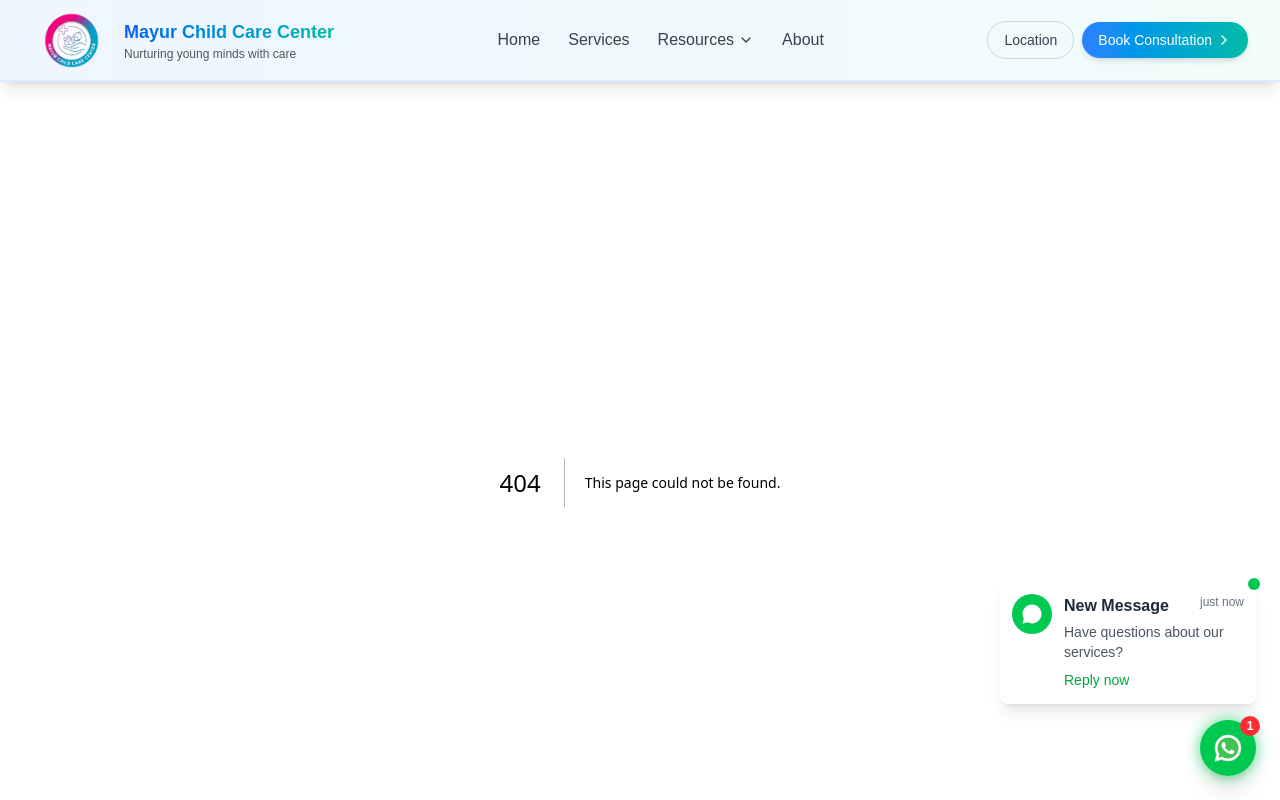
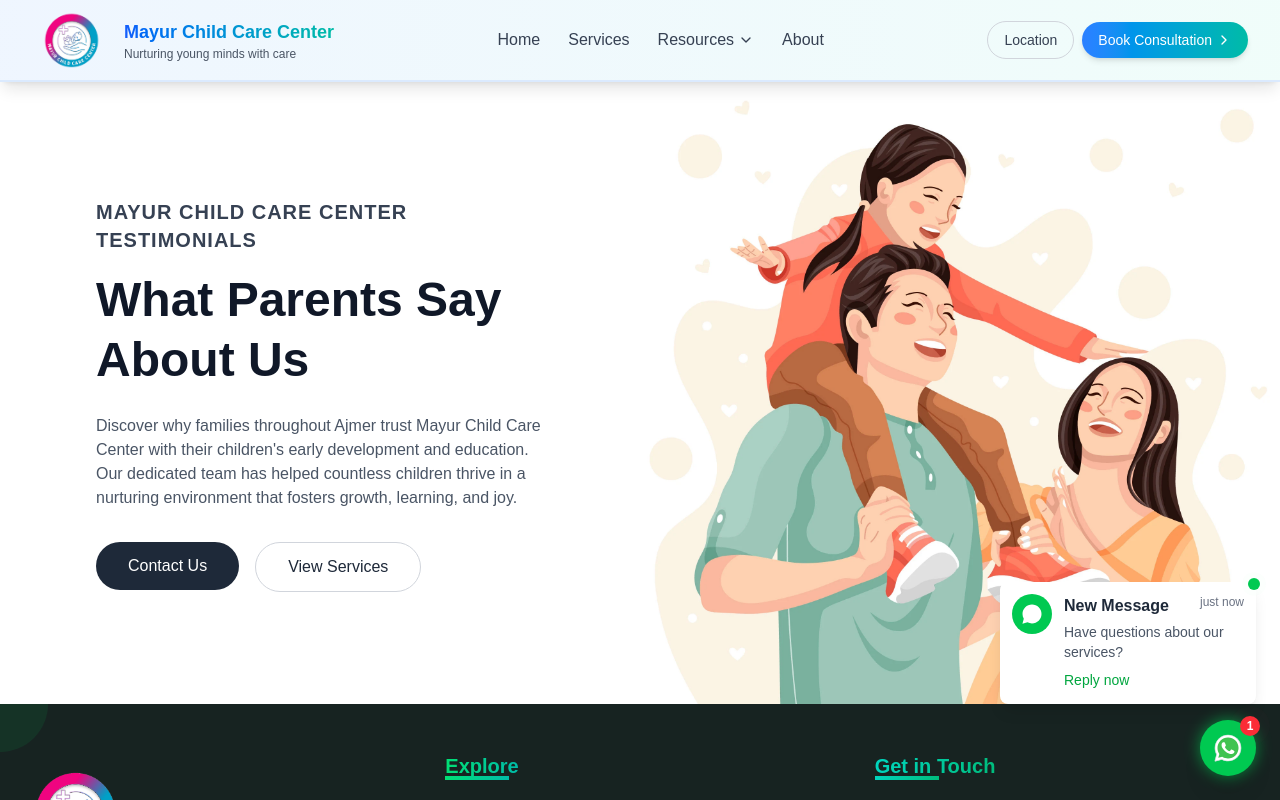
Before and after one commit to jeet-code27/drmaurgoyal, a Next.js app: page /testimonials in a window 1280 px wide. Before the commit this address had no page. Shown: the top 800 px of the page. Built offline with nearby package versions, Linux system fonts and the light colour scheme.

Commit message:
testimonial page added

```diff
--- /dev/null
+++ b/src/app/testimonials/page.js
@@ -0,0 +1,9 @@
+import TestimonialHero from "@/components/TestimonialHero";
+
+export default function Testimonials() {
+  return (
+    <>
+      <TestimonialHero/>
+    </>
+  );
+}
--- /dev/null
+++ b/src/components/TestimonialHero.jsx
@@ -0,0 +1,145 @@
+'use client';
+import Image from 'next/image';
+import Link from 'next/link';
+import { motion } from 'framer-motion';
+
+const TestimonialHero = () => {
+  // Animation variants
+  const containerVariants = {
+    hidden: { opacity: 0 },
+    visible: {
+      opacity: 1,
+      transition: {
+        staggerChildren: 0.2,
+        delayChildren: 0.3,
+      }
+    }
+  };
+
+  const itemVariants = {
+    hidden: { opacity: 0, y: 20 },
+    visible: {
+      opacity: 1,
+      y: 0,
+      transition: {
+        duration: 0.6,
+        ease: "easeOut"
+      }
+    }
+  };
+
+  const buttonVariants = {
+    hover: {
+      scale: 1.05,
+      boxShadow: "0px 5px 15px rgba(0, 0, 0, 0.1)",
+      transition: { duration: 0.3 }
+    },
+    tap: { scale: 0.98 }
+  };
+
+  const imageVariants = {
+    hidden: { opacity: 0, scale: 1.05 },
+    visible: {
+      opacity: 1,
+      scale: 1,
+      transition: {
+        duration: 0.8,
+        ease: "easeOut"
+      }
+    }
+  };
+
+  return (
+    <section className="w-full mt-1 bg-white overflow-hidden">
+      <div className="flex flex-col lg:flex-row">
+        {/* Left Content with padding */}
+        <motion.div
+          className="w-full lg:w-1/2 px-8 md:px-16 lg:px-24 py-16 md:py-28 flex flex-col justify-center"
+          initial="hidden"
+          animate="visible"
+          variants={containerVariants}
+        >
+          <motion.h1
+            className="uppercase text-gray-700 text-xl font-bold tracking-wider mb-4"
+            variants={itemVariants}
+          >
+            Mayur Child Care Center Testimonials
+          </motion.h1>
+
+          <motion.h2
+            className="text-4xl md:text-5xl font-bold text-gray-900 mb-6 leading-tight"
+            variants={itemVariants}
+          >
+            What Parents Say About Us
+          </motion.h2>
+
+          <motion.p
+            className="text-gray-600 mb-8"
+            variants={itemVariants}
+          >
+            Discover why families throughout Ajmer trust Mayur Child Care Center with their children's early development and education. Our dedicated team has helped countless children thrive in a nurturing environment that fosters growth, learning, and joy.
+          </motion.p>
+
+          <motion.div
+            className="flex flex-wrap gap-4"
+            variants={itemVariants}
+          >
+            <motion.div
+              variants={buttonVariants}
+              whileHover="hover"
+              whileTap="tap"
+            >
+              <Link
+                href="/contact"
+                className="inline-block px-8 py-3 bg-gray-800 text-white font-medium rounded-full hover:bg-gray-700 transition-colors"
+              >
+                Contact Us
+              </Link>
+            </motion.div>
+
+            <motion.div
+              variants={buttonVariants}
+              whileHover="hover"
+              whileTap="tap"
+            >
+              <Link
+                href="/services"
+                className="inline-block px-8 py-3 bg-white text-gray-800 font-medium rounded-full border border-gray-300 hover:bg-gray-100 transition-colors"
+              >
+                View Services
+              </Link>
+            </motion.div>
+          </motion.div>
+        </motion.div>
+
+        {/* Right Image that touches the right edge */}
+        <motion.div
+          className="w-full lg:w-1/2 h-96 md:h-98 lg:h-auto"
+          initial="hidden"
+          animate="visible"
+          variants={imageVariants}
+        >
+          <div className="relative w-full h-full overflow-hidden">
+            <motion.div
+              initial={{ scale: 1 }}
+              whileHover={{ scale: 1.05 }}
+              transition={{ duration: 1.2 }}
+              className="w-full h-full"
+            >
+              <Image
+                src="/images/parents.webp"
+                alt="Happy families and children at Mayur Child Care Center"
+                fill
+                className="object-cover"
+                sizes="(max-width: 768px) 100vw, 50vw"
+                priority
+              />
+            </motion.div>
+          </div>
+        </motion.div>
+      </div>
+    </section>
+  );
+};
+
+export default TestimonialHero;
```
Also changed, not shown: public/images/parents.webp (added).
